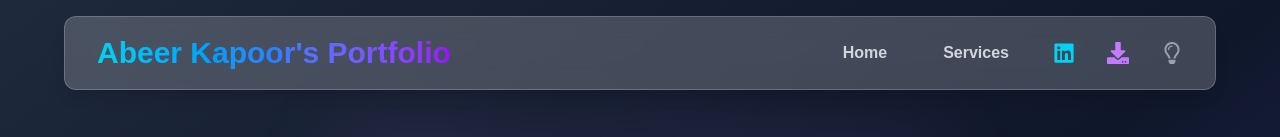
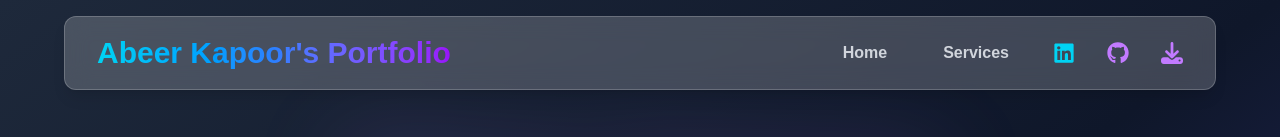
Before and after one commit to ABR-Kapoor/cv, a React (Vite) app: page / in a window 1280 px wide. Shown: the top 137 px of the page. Built offline with nearby package versions, Linux system fonts and the light colour scheme.

Commit message:
Refactor components to remove unnecessary props and improve code consistency; update Tailwind CSS configuration for enhanced styling options.

```diff
--- a/src/App.tsx
+++ b/src/App.tsx
@@ -1,10 +1,10 @@
-import { useState, useEffect } from "react";
+import React, { useState, useEffect } from "react";
 import Navbar from "./components/NavBar";
 import Footer from "./components/Footer";
 import LoadingScreen from "./components/LoadingScreen";
 import { BrowserRouter } from "react-router-dom";
 import AppRoutes from "./Routes/AppRoutes";
-import personalInfo from "./data/personal_info.json"; // Add this import
+import personalInfo from "./data/personal_info.json";
 
 const App = () => {
   const [isLoading, setIsLoading] = useState(true);
@@ -45,7 +45,7 @@ const App = () => {
       <div className={`min-h-screen flex flex-col ${darkMode ? "bg-gray-900 text-white" : "bg-[#FFF8E7] text-[#7B5E3B]"} glass`}>
         <Navbar />
         <main className="flex-grow">
-          <AppRoutes darkMode={darkMode} />
+          <AppRoutes />
         </main>
         <Footer personalInfo={personalInfo} darkMode={darkMode} />
         {showScrollTop && (
--- a/src/Pages/Home.tsx
+++ b/src/Pages/Home.tsx
@@ -10,7 +10,7 @@ import ContactMe from "../components/ContactMe";
 import SkillsAndAwards from "../components/SkillsAndAwards";
 import FunEvents from "../components/FunEvents";
 
-const Home: React.FC<{ darkMode: boolean }> = ({ darkMode }) => {
+const Home: React.FC = () => {
   // Handle hash navigation
   useEffect(() => {
     if (window.location.hash) {
@@ -20,39 +20,39 @@ const Home: React.FC<{ darkMode: boolean }> = ({ darkMode }) => {
   }, []);
 
   return (
-    <div className={`relative overflow-x-hidden ${darkMode ? "bg-gradient-to-b from-gray-900 via-gray-800 to-gray-900" : "bg-gradient-to-b from-[#FFF8E7] via-[#F5E9DA] to-[#FFF8E7]"}`}>
+    <div className={`relative overflow-x-hidden "bg-gradient-to-b from-gray-900 via-gray-800 to-gray-900"`}>
       {/* Content Sections with entrance effects */}
       <div className="relative">
         <motion.section id="intro" className="min-h-screen" initial="initial" animate="animate" variants={fadeInUp}>
-          <Intro darkMode={darkMode} />
+          <Intro />
         </motion.section>
 
         <motion.section id="education" initial="initial" animate="animate" variants={fadeInUp}>
-          <Education darkMode={darkMode} />
+          <Education />
         </motion.section>
 
         <motion.section id="hackathons" initial="initial" animate="animate" variants={fadeInUp}>
-          <Hackathons darkMode={darkMode} />
+          <Hackathons />
         </motion.section>
 
         <motion.section id="skills" initial="initial" animate="animate" variants={fadeInUp}>
-          <SkillsAndAwards darkMode={darkMode} />
+          <SkillsAndAwards  />
         </motion.section>
 
         <motion.section id="projects" initial="initial" animate="animate" variants={fadeInUp}>
-          <Projects darkMode={darkMode} />
+          <Projects />
         </motion.section>
 
         <motion.section id="work" initial="initial" animate="animate" variants={fadeInUp}>
-          <WorkExperience darkMode={darkMode} />
+          <WorkExperience />
         </motion.section>
 
         <motion.section id="events" initial="initial" animate="animate" variants={fadeInUp}>
-          <FunEvents darkMode={darkMode} />
+          <FunEvents  />
         </motion.section>
 
         <motion.section id="contact" initial="initial" animate="animate" variants={fadeInUp}>
-          <ContactMe darkMode={darkMode} />
+          <ContactMe />
         </motion.section>
       </div>
     </div>
--- a/src/components/Education.tsx
+++ b/src/components/Education.tsx
@@ -10,8 +10,15 @@ const collegeImages: Record<string, string> = {
   "Bhilai Institute of Technology College (Bhilai)": college1,
 };
 
-// const cardBgClass = "bg-gradient-to-r from-gray-900 to-blue-900";
-
+type EducationType = {
+  degree: string;
+  college: string;
+  year: string;
+  cgpa?: string;
+  status?: string;
+  achievements: string[];
+  subjects: string[];
+};
 
 const EducationCard = ({
   edu,
@@ -19,7 +26,7 @@ const EducationCard = ({
   flipped,
   onFlip,
 }: {
-  edu: any;
+  edu: EducationType;
   imgSrc: string;
   flipped: boolean;
   onFlip: () => void;
@@ -141,7 +148,7 @@ const Education = () => {
         </div>
       ) : (
         <div className="grid grid-cols-1 md:grid-cols-2 gap-16 w-full max-w-6xl">
-          {educationData.map((edu: any, idx: number) => {
+          {educationData.map((edu: EducationType, idx: number) => {
             const imgSrc = collegeImages[edu.college] || college1;
             return (
               <EducationCard
--- a/src/components/NavBar.tsx
+++ b/src/components/NavBar.tsx
@@ -1,8 +1,8 @@
 import { useState } from "react";
 import { Link } from "react-router-dom";
 import { motion } from "framer-motion";
-import { FaLinkedin, FaDownload, FaRegLightbulb } from "react-icons/fa";
-import personalInfo from '../data/personal_info.json'; // Add this import
+import { FaLinkedin, FaGithub, FaDownload } from "react-icons/fa6";
+import personalInfo from '../data/personal_info.json';
 
 const navLinks = [
   { name: "Home", path: "/" },
@@ -10,7 +10,7 @@ const navLinks = [
 ];
 
 const Navbar: React.FC = () => {
-  const [menuOpen, setMenuOpen] = useState(false);
+  const [, setMenuOpen] = useState(false);
 
   return (
     <>
@@ -47,16 +47,14 @@ const Navbar: React.FC = () => {
           <a href={personalInfo.linkedin} target="_blank" rel="noopener noreferrer" title="LinkedIn">
             <FaLinkedin size={22} className="text-cyan-400 hover:text-white transition-colors duration-300" />
           </a>
+          {/* GitHub Icon */}
+          <a href={personalInfo.github} target="_blank" rel="noopener noreferrer" title="GitHub">
+            <FaGithub size={22} className="text-purple-400 hover:text-white transition-colors duration-300" />
+          </a>
           {/* Download Resume Icon */}
           <a href="/src/assets/ABR-CV25.11.pdf" download title="Download Resume">
             <FaDownload size={22} className="text-purple-400 hover:text-white transition-colors duration-300" />
           </a>
-          {/* Light/Dark mode toggle icon */}
-          <span onClick={() => window.dispatchEvent(new CustomEvent('toggleDarkMode'))} style={{ cursor: 'pointer' }}>
-            {window.matchMedia && window.matchMedia('(prefers-color-scheme: dark)').matches
-              ? <FaRegLightbulb size={22} className="text-cyan-400 hover:text-white transition-colors duration-300" />
-              : <FaRegLightbulb size={22} className="text-gray-400" />}
-          </span>
         </div>
       </motion.nav>
     </>
--- a/src/components/Projects.tsx
+++ b/src/components/Projects.tsx
@@ -49,10 +49,10 @@ const Projects = () => {
                 <div className="grid grid-cols-1 md:grid-cols-2 lg:grid-cols-3 gap-10 mb-16">
                     {unifiedData.projects.map((project, index) => (
                         <motion.div
-                            key={project.title}
+                            key={index}
                             className="rounded-xl shadow-lg overflow-hidden bg-gray-800 text-gray-300 border border-gray-700 cursor-pointer"
                             whileHover={{ scale: 1.02 }}
-                            onClick={() => setSelectedProject(index)} // Fix: Add this onClick handler
+                            onClick={() => setSelectedProject(index)}
                         >
                             <OptimizedImage src={projectImages[index % projectImages.length]} alt={project.title} className="w-full h-56 object-cover" />
                             <div className="p-6">
@@ -147,7 +147,7 @@ const Projects = () => {
                                                 <div className="mb-6">
                                                     <h4 className="text-xl font-semibold text-cyan-200 mb-3">Technology Stack</h4>
                                                     <div className="flex flex-wrap gap-3">
-                                                        {unifiedData.projects[selectedProject].techStack.map((tech, idx) => (
+                                                        {unifiedData.projects[selectedProject].techStack.map((tech, ) => (
                                                             <span key={tech} className="px-4 py-2 bg-slate-800 text-cyan-300 rounded-lg border border-slate-700 text-center font-medium shadow">
                                                                 {tech}
                                                             </span>
--- a/src/data/unifiedData.ts
+++ b/src/data/unifiedData.ts
@@ -254,7 +254,7 @@ export const unifiedData = {
   })),
 
   // Awards from achievements.json - Your real achievements
-  awards: achievements.map((achievement, index) => {
+  awards: achievements.map((achievement) => {
     if (achievement.includes('Hackathon')) {
       return {
         title: '🏆 Hackathon Winner - IIT Bhilai',
--- a/tailwind.config.js
+++ b/tailwind.config.js
@@ -13,15 +13,49 @@ module.exports = {
         "2xl": "1400px",
       },
     },
-    extend: { // Correctly nested extend block
+    extend: {
       fontFamily: {
         poppins: ["Poppins", "sans-serif"],
       },
-      animation: {
-        float: "float 3s ease-in-out infinite",
-        "gradient-x": "gradient-x 8s ease infinite",
-        "accordion-down": "accordion-down 0.2s ease-out",
-        "accordion-up": "accordion-up 0.2s ease-out",
+      colors: {
+        border: "hsl(var(--border))",
+        input: "hsl(var(--input))",
+        ring: "hsl(var(--ring))",
+        background: "hsl(var(--background))",
+        foreground: "hsl(var(--foreground))",
+        primary: {
+          DEFAULT: "hsl(var(--primary))",
+          foreground: "hsl(var(--primary-foreground))",
+        },
+        secondary: {
+          DEFAULT: "hsl(var(--secondary))",
+          foreground: "hsl(var(--secondary-foreground))",
+        },
+        destructive: {
+          DEFAULT: "hsl(var(--destructive))",
+          foreground: "hsl(var(--destructive-foreground))",
+        },
+        muted: {
+          DEFAULT: "hsl(var(--muted))",
+          foreground: "hsl(var(--muted-foreground))",
+        },
+        accent: {
+          DEFAULT: "hsl(var(--accent))",
+          foreground: "hsl(var(--accent-foreground))",
+        },
+        popover: {
+          DEFAULT: "hsl(var(--popover))",
+          foreground: "hsl(var(--popover-foreground))",
+        },
+        card: {
+          DEFAULT: "hsl(var(--card))",
+          foreground: "hsl(var(--card-foreground))",
+        },
+      },
+      borderRadius: {
+        lg: "var(--radius)",
+        md: "calc(var(--radius) - 2px)",
+        sm: "calc(var(--radius) - 4px)",
       },
       keyframes: {
         float: {
@@ -45,13 +79,11 @@ module.exports = {
           to: { height: "0" },
         },
       },
-      colors: {
-        // ... (your color definitions)
-      },
-      borderRadius: {
-        lg: "var(--radius)",
-        md: "calc(var(--radius) - 2px)",
-        sm: "calc(var(--radius) - 4px)",
+      animation: {
+        float: "float 3s ease-in-out infinite",
+        "gradient-x": "gradient-x 8s ease infinite",
+        "accordion-down": "accordion-down 0.2s ease-out",
+        "accordion-up": "accordion-up 0.2s ease-out",
       },
       display: ["group-hover"],
     },
```
